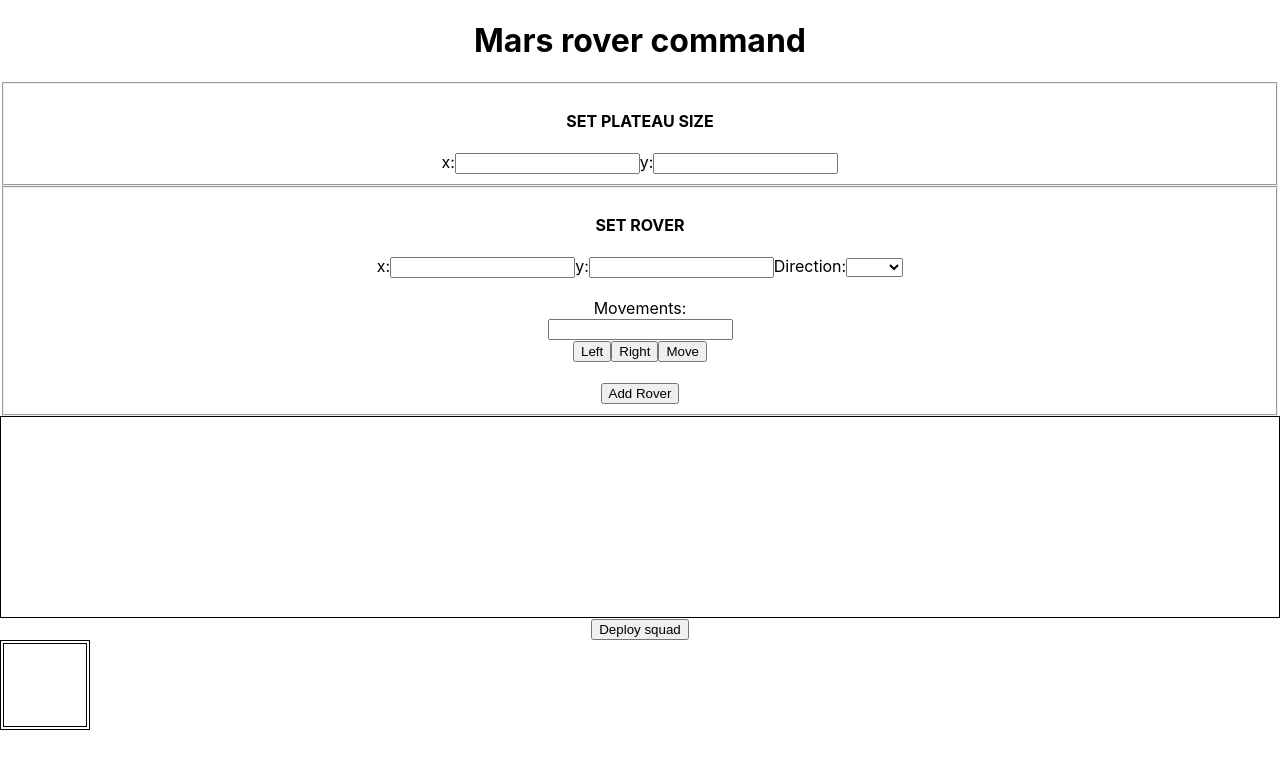
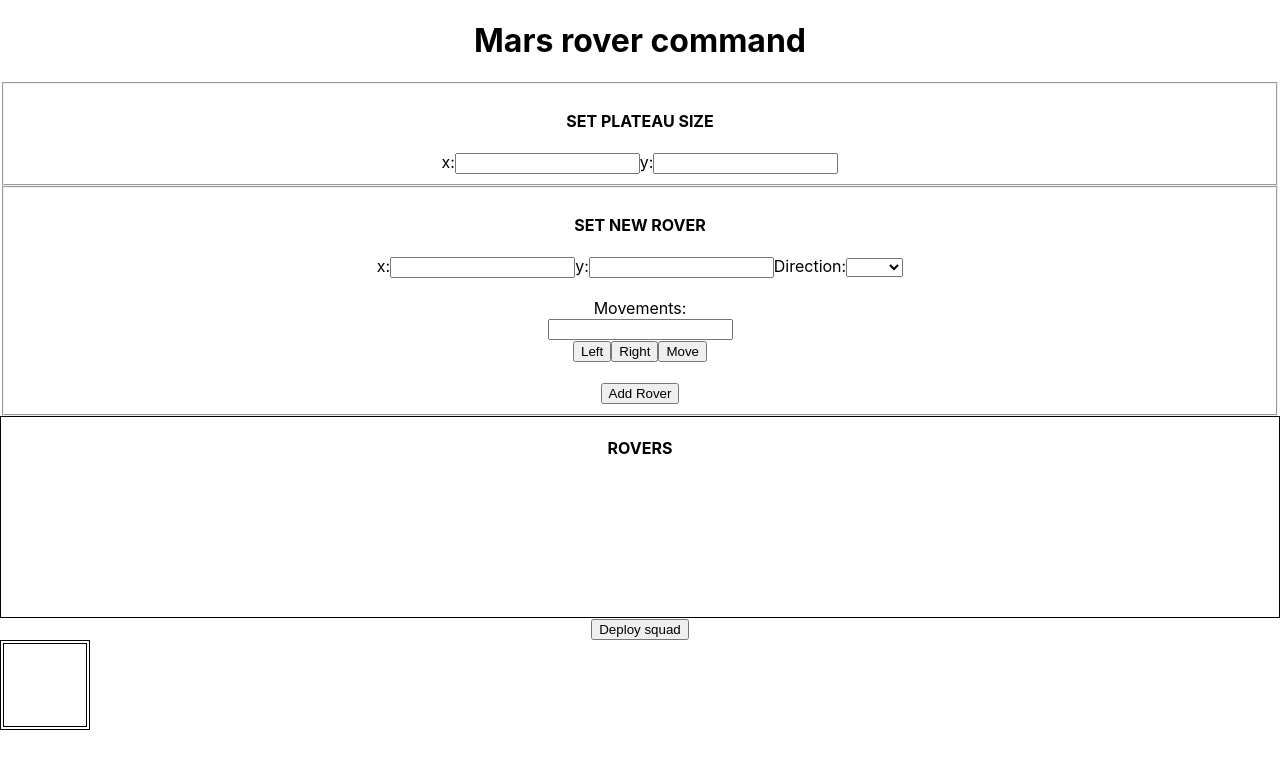
Before and after one commit to mamuh/mars-rover-command, a React (Create React App) app: page / in a window 1280 px wide. Shown: the top 768 px of the page. Built offline with nearby package versions, Linux system fonts and the light colour scheme.

Commit message:
headers added

```diff
--- a/src/components/moves_display.jsx
+++ b/src/components/moves_display.jsx
@@ -22,6 +22,7 @@ const MovesDisplay = () => {
   console.log(rovers)
   return (
     <div style={{ border: "1px solid black", height: "200px" }}>
+      <h4>ROVERS</h4>
       {
 
         rovers.map(rover => {
--- a/src/components/third_try_form.jsx
+++ b/src/components/third_try_form.jsx
@@ -19,7 +19,7 @@ const AddRover = ({ dispatch }) => {
         }}
       >
         <fieldset>
-          <h4>SET ROVER</h4>
+          <h4>SET NEW ROVER</h4>
 
           x:<input type="number" min="0" ref={node => (startX = node)} />
           y:<input type="number" min="0" ref={node => (startY = node)} />
```
